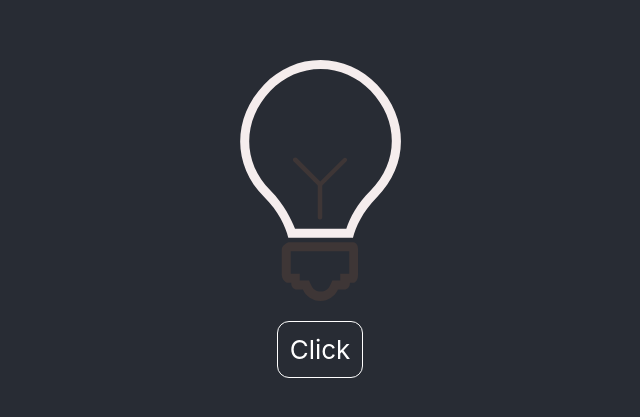
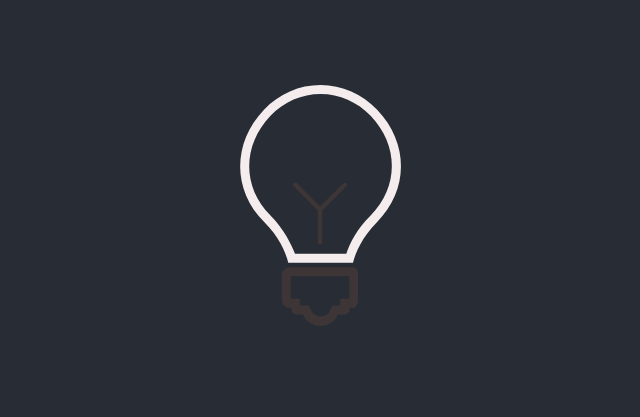
Before and after one commit to MKom-Sama/smart-light-app, a React (Create React App) app: page / in a window 1280 px wide. Shown: the part 195-612 px from the top of the page, without its empty margins (320-960 px from the left). Built offline with nearby package versions, Linux system fonts and the light colour scheme; the HTML template or start-up script is replaced by a standard one.

Commit message:
toggle on bulb click instead of button

```diff
--- a/src/App.css
+++ b/src/App.css
@@ -36,10 +36,3 @@
     transform: rotate(360deg);
   }
 }
-
-button {
-  all:unset;
-  border: 1px solid white;
-  padding: 12px;
-  border-radius: 12px;
-}
--- a/src/App.js
+++ b/src/App.js
@@ -10,9 +10,9 @@ function App() {
   return (
     <div className="App">
       <header className="App-header">
-        {toggle ? <BulbOnIcon /> : <BulbOffIcon />}
-
-        <button onClick={()=>setToggle((toggle)=>!toggle)}>Click</button>
+        <div onClick={()=>setToggle((toggle)=>!toggle)}>
+         {toggle ? <BulbOnIcon /> : <BulbOffIcon />}
+        </div>
       </header>
     </div>
   );
```
